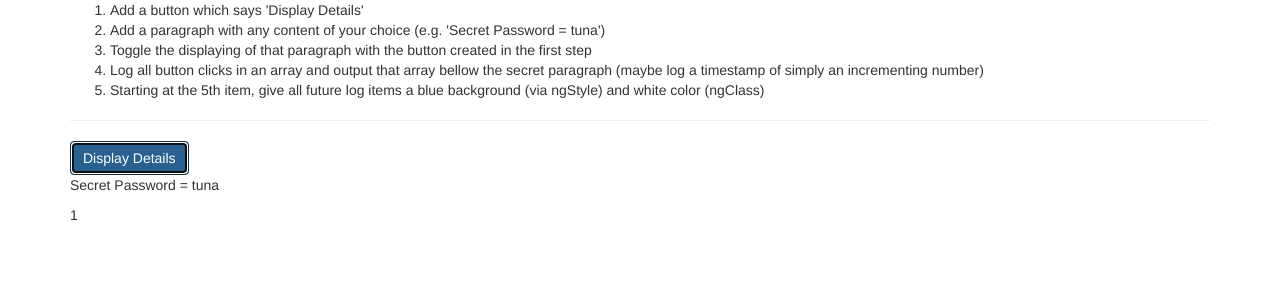
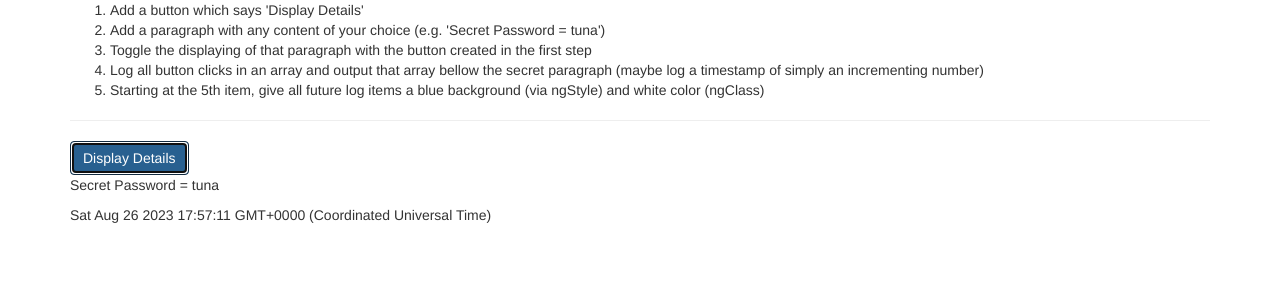
Before and after one commit to artsmandev/hello-world-angular, an Angular app in the folder hello-world/: page / in a window 1280 px wide. Both pictures are taken after a click on the button "Display Details". Shown: the top 300 px of the page. Built offline with nearby package versions, Linux system fonts and the light colour scheme.

Commit message:
feat: improving the challeng with Date and index

```diff
--- a/hello-world/src/app/app.component.html
+++ b/hello-world/src/app/app.component.html
@@ -11,9 +11,9 @@
 			<hr />
 			<button class="btn btn-primary" (click)="onDisplayDetails()">Display Details</button>
 			<p *ngIf="displayDetails">Secret Password = tuna</p>
-			<div *ngFor="let clickCountNumber of clicksCount"
-				 	 [ngStyle]="{'background-color': clickCountNumber >= 5 ? 'blue' : 'white'}"
-				 	 [ngClass]="{'text-white': clickCountNumber >= 5}">{{ clickCountNumber }}
+			<div *ngFor="let clickCountNumber of clicksCount; let i = index"
+				 	 [ngStyle]="{'background-color': i >= 4 ? 'blue' : 'white'}"
+				 	 [ngClass]="{'text-white': i >= 4}">{{ clickCountNumber }}
 			</div>
 		</div>
 	</div>
--- a/hello-world/src/app/app.component.ts
+++ b/hello-world/src/app/app.component.ts
@@ -7,10 +7,10 @@ import {Component} from '@angular/core';
 })
 export class AppComponent {
 	displayDetails = false;
-	clicksCount: number[] = [];
+	clicksCount: Date[] = [];
 
 	onDisplayDetails() {
-		this.clicksCount.push(this.clicksCount.length + 1);
+		this.clicksCount.push(new Date());
 		this.displayDetails = !this.displayDetails;
 	}
 
```
